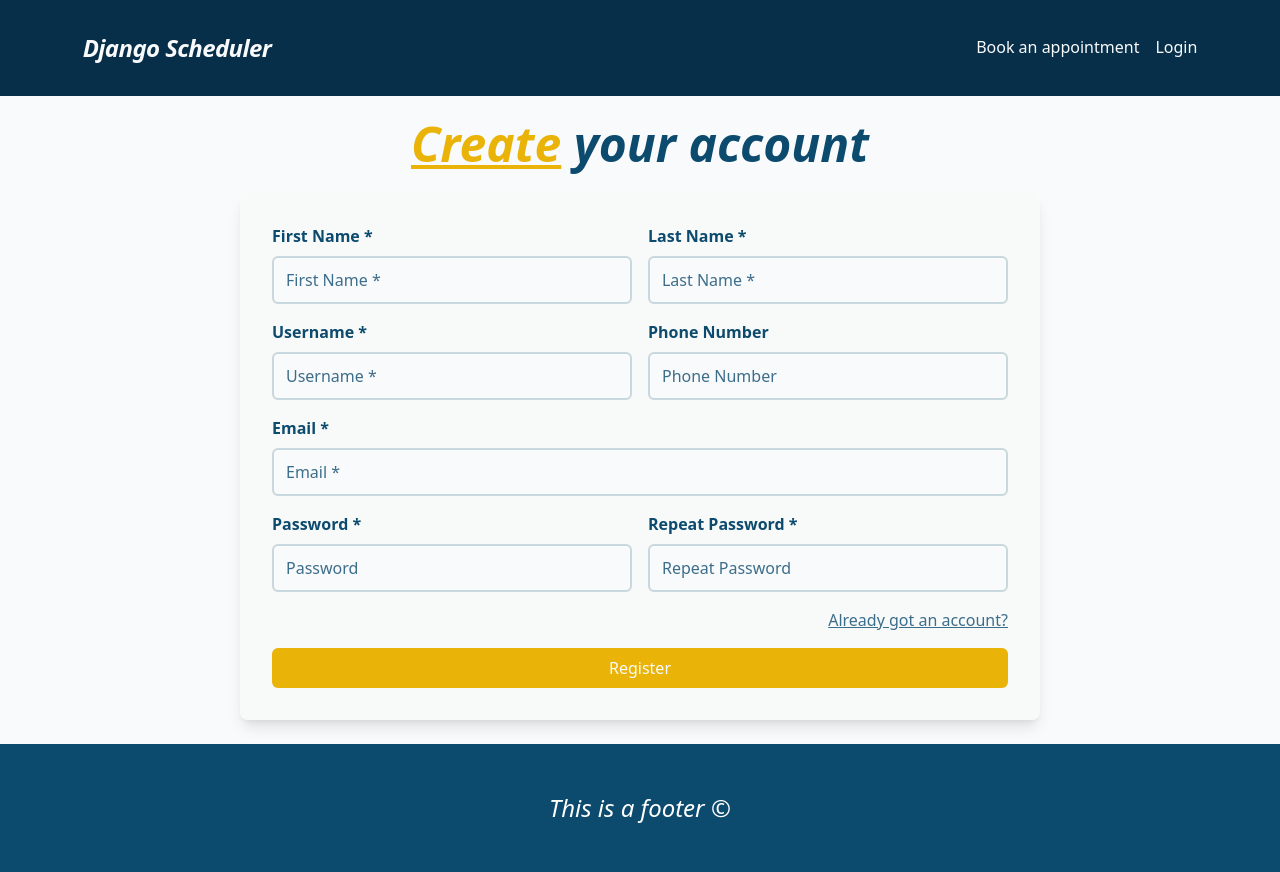
After one commit to javierlnmn/django-scheduling, a Django app: page /accounts/registration/ in a window 1280 px wide. The commit adds this page. Run offline with Django 5.2, Linux system fonts and the light colour scheme; parts of the project's set-up code (start-up, migrations or seed data) failed here and were passed over; some libraries are stand-ins or nearby versions.

Commit message:
Registration form and forms refactoring

```diff
--- /dev/null
+++ b/accounts/forms.py
@@ -0,0 +1,14 @@
+from django import forms
+from django.contrib.auth.forms import UserCreationForm
+from django.contrib.auth import get_user_model
+
+CustomUserModel = get_user_model()
+
+class UserRegistrationForm(UserCreationForm):
+    first_name = forms.CharField(max_length=30, required=True)
+    last_name = forms.CharField(max_length=30, required=True)
+    email = forms.EmailField(max_length=254)
+
+    class Meta:
+        model = CustomUserModel
+        fields = ('first_name', 'last_name', 'username', 'phone_number', 'email', 'password1', 'password2')
--- /dev/null
+++ b/accounts/templates/registration/registration.html
@@ -0,0 +1,81 @@
+{% extends 'common/_main.html' %}
+{% load static %}
+
+{% block content %}
+
+<main class="flex-1 grid place-items-center bg-gray-50-700 text-sky-900">
+
+    <section class="w-11/12 max-w-[1200px] mx-auto py-6">
+
+        <h2 class="text-5xl max-md:text-3xl font-black text-center italic"><span class="underline text-yellow-500 decoration-yellow-500">Create</span> your account</h2>
+
+        <div class="max-w-[800px] mx-auto bg-gray-50/60 shadow-lg rounded-lg p-8 mt-6">
+            <form method="POST">
+                {% csrf_token %}
+                <div class="flex flex-col gap-4">
+                    <div class="flex gap-4 items-center max-sm:flex-col">
+                        <div class="group w-full">
+                            <label for="first_name-input" class="block font-bold w-full pb-2 text-md transition-all duration-200 ease-in-out {% if form.first_name.errors %}!text-red-600/80 !group-focus-within:text-red-600/80{% else %} group-focus-within:text-yellow-500 {% endif %}">First Name *</label>
+                            <input required placeholder="First Name *" type="text" name="first_name" maxlength="150" id="first_name-input" class="bg-gray-50 border-sky-900/20 border-2 h-12 w-full placeholder-sky-900/80 group-focus-within:border-yellow-500 rounded-md px-3 outline-none transition-all duration-200 ease-in-out bg-gray-50-700 focus:ring-0 {% if form.first_name.errors %}!placeholder-red-600/80 !border-red-600/80 !group-focus-within:border-red-500{% endif %}" />
+                        </div>
+
+                        <div class="group w-full">
+                            <label for="last_name-input" class="block font-bold w-full pb-2 text-md transition-all duration-200 ease-in-out {% if form.last_name.errors %}!text-red-600/80 !group-focus-within:text-red-600/80{% else %} group-focus-within:text-yellow-500 {% endif %}">Last Name *</label>
+                            <input required placeholder="Last Name *" type="text" name="last_name" maxlength="150" id="last_name-input" class="bg-gray-50 border-sky-900/20 border-2 h-12 w-full placeholder-sky-900/80 group-focus-within:border-yellow-500 rounded-md px-3 outline-none transition-all duration-200 ease-in-out bg-gray-50-700 focus:ring-0 {% if form.last_name.errors %}!placeholder-red-600/80 !border-red-600/80 !group-focus-within:border-red-500{% endif %}" />
+                        </div>
+                    </div>
+
+                    <div class="flex gap-4 items-center max-sm:flex-col">
+                        <div class="group w-full">
+                            <label for="username-input" class="block font-bold w-full pb-2 text-md transition-all duration-200 ease-in-out {% if form.username.errors %}!text-red-600/80 !group-focus-within:text-red-600/80{% else %} group-focus-within:text-yellow-500 {% endif %}">Username *</label>
+                            <input required placeholder="Username *" type="text" name="username" maxlength="150" id="username-input" class="bg-gray-50 border-sky-900/20 border-2 h-12 w-full placeholder-sky-900/80 group-focus-within:border-yellow-500 rounded-md px-3 outline-none transition-all duration-200 ease-in-out bg-gray-50-700 focus:ring-0 {% if form.username.errors %}!placeholder-red-600/80 !border-red-600/80 !group-focus-within:border-red-500{% endif %}" />
+                        </div>
+
+                        <div class="group w-full">
+                            <label for="phone_number-input" class="block font-bold w-full pb-2 text-md transition-all duration-200 ease-in-out {% if form.phone_number.errors %}!text-red-600/80 !group-focus-within:text-red-600/80{% else %} group-focus-within:text-yellow-500 {% endif %}">Phone Number</label>
+                            <input placeholder="Phone Number" type="text" name="phone_number" maxlength="150" id="phone_number-input" class="bg-gray-50 border-sky-900/20 border-2 h-12 w-full placeholder-sky-900/80 group-focus-within:border-yellow-500 rounded-md px-3 outline-none transition-all duration-200 ease-in-out bg-gray-50-700 focus:ring-0 {% if form.phone_number.errors %}!placeholder-red-600/80 !border-red-600/80 !group-focus-within:border-red-500{% endif %}" />
+                        </div>
+                    </div>
+
+                    <div class="group w-full">
+                        <label for="email-input" class="block font-bold w-full pb-2 text-md transition-all duration-200 ease-in-out {% if form.email.errors %}!text-red-600/80 !group-focus-within:text-red-600/80{% else %} group-focus-within:text-yellow-500 {% endif %}">Email *</label>
+                        <input required placeholder="Email *" type="text" name="email" maxlength="150" id="email-input" class="bg-gray-50 border-sky-900/20 border-2 h-12 w-full placeholder-sky-900/80 group-focus-within:border-yellow-500 rounded-md px-3 outline-none transition-all duration-200 ease-in-out bg-gray-50-700 focus:ring-0 {% if form.email.errors %}!placeholder-red-600/80 !border-red-600/80 !group-focus-within:border-red-500{% endif %}" />
+                    </div>
+
+                    <div class="flex gap-4 items-center max-sm:flex-col">
+                        <div class="group w-full">
+                            <label for="password1-input" class="block font-bold w-full pb-2 text-md transition-all duration-200 ease-in-out {% if form.password1.errors %}!text-red-600/80 !group-focus-within:text-red-600/80{% else %} group-focus-within:text-yellow-500 {% endif %}">Password *</label>
+                            <input required autocomplete="new-password *" placeholder="Password" type="password" name="password1" maxlength="150" id="password1-input" class="bg-gray-50 border-sky-900/20 border-2 h-12 w-full placeholder-sky-900/80 group-focus-within:border-yellow-500 rounded-md px-3 outline-none transition-all duration-200 ease-in-out bg-gray-50-700 focus:ring-0 {% if form.password1.errors %}!placeholder-red-600/80 !border-red-600/80 !group-focus-within:border-red-500{% endif %}" />
+                        </div>
+
+                        <div class="group w-full">
+                            <label for="password2-input" class="block font-bold w-full pb-2 text-md transition-all duration-200 ease-in-out {% if form.password2.errors %}!text-red-600/80 !group-focus-within:text-red-600/80{% else %} group-focus-within:text-yellow-500 {% endif %}">Repeat Password *</label>
+                            <input required autocomplete="new-password *" placeholder="Repeat Password" type="password" name="password2" maxlength="150" id="password2-input" class="bg-gray-50 border-sky-900/20 border-2 h-12 w-full placeholder-sky-900/80 group-focus-within:border-yellow-500 rounded-md px-3 outline-none transition-all duration-200 ease-in-out bg-gray-50-700 focus:ring-0 {% if form.password2.errors %}!placeholder-red-600/80 !border-red-600/80 !group-focus-within:border-red-500{% endif %}" />
+                        </div>
+                    </div>
+
+                    <div class="flex flex-col items-end gap-4">
+                        <a class="underline text-sky-900/80 hover:text-sky-900" href="{% url 'accounts:login' %}">Already got an account?</a>
+                    </div>
+
+                    {% if form.errors or form.non_field_errors %}
+                        <div class="flex flex-col gap-2">
+                            {% for field, errors in form.errors.items %}
+                                    <p class="text-red-600/80"><strong>{{ field|capfirst }}</strong>:&nbsp;{% for error in errors %}{{ error }}&nbsp;{% endfor %}</p>
+                            {% endfor %}
+
+                            {% for errors in form.non_field_errors.items %}
+                                    <p class="text-red-600/80">{% for error in errors %}{{ error }}&nbsp;{% endfor %}</p>
+                            {% endfor %}
+                        </div>
+                    {% endif %}
+                    <button type="submit" class="px-4 h-10 bg-yellow-500 hover:bg-yellow-600 transition-colors text-gray-50 rounded-md">Register</button>
+                </div>
+            </form>
+        </div>
+
+    </section>
+
+</main>
+
+{% endblock %}
--- a/accounts/urls.py
+++ b/accounts/urls.py
@@ -1,9 +1,11 @@
 from django.urls import path
 from django.contrib.auth import views as auth_views
+from . import views
 
 app_name='accounts'
 
 urlpatterns = [
     path('login/', auth_views.LoginView.as_view(redirect_authenticated_user=True), name='login'),
     path('logout/', auth_views.LogoutView.as_view(), name='logout'),
+    path('registration/', views.UserRegistrationFormView.as_view(), name='registration'),
 ]
--- a/accounts/views.py
+++ b/accounts/views.py
@@ -1,3 +1,17 @@
-from django.shortcuts import render
+from django.views.generic.edit import FormView
+from .forms import UserRegistrationForm
+from django.urls import reverse_lazy
+from django.shortcuts import redirect
 
-# Create your views here.
+class UserRegistrationFormView(FormView):
+    template_name = 'registration/registration.html'
+    form_class = UserRegistrationForm
+    success_url = reverse_lazy('common:index')
+
+    def form_valid(self, form):
+
+        if form.is_valid():
+            form.save()
+            return redirect('common:index')
+
+        return super().form_valid(form)
--- a/appointments/urls.py
+++ b/appointments/urls.py
@@ -1,5 +1,5 @@
 from django.urls import path
-import appointments.views as views
+from . import views
 
 app_name="appointments"
 
```
Also changed, not shown: accounts/templates/registration/login.html (+12 -7 lines), appointments/templates/appointments/appointment_form.html (+14 -14 lines).
